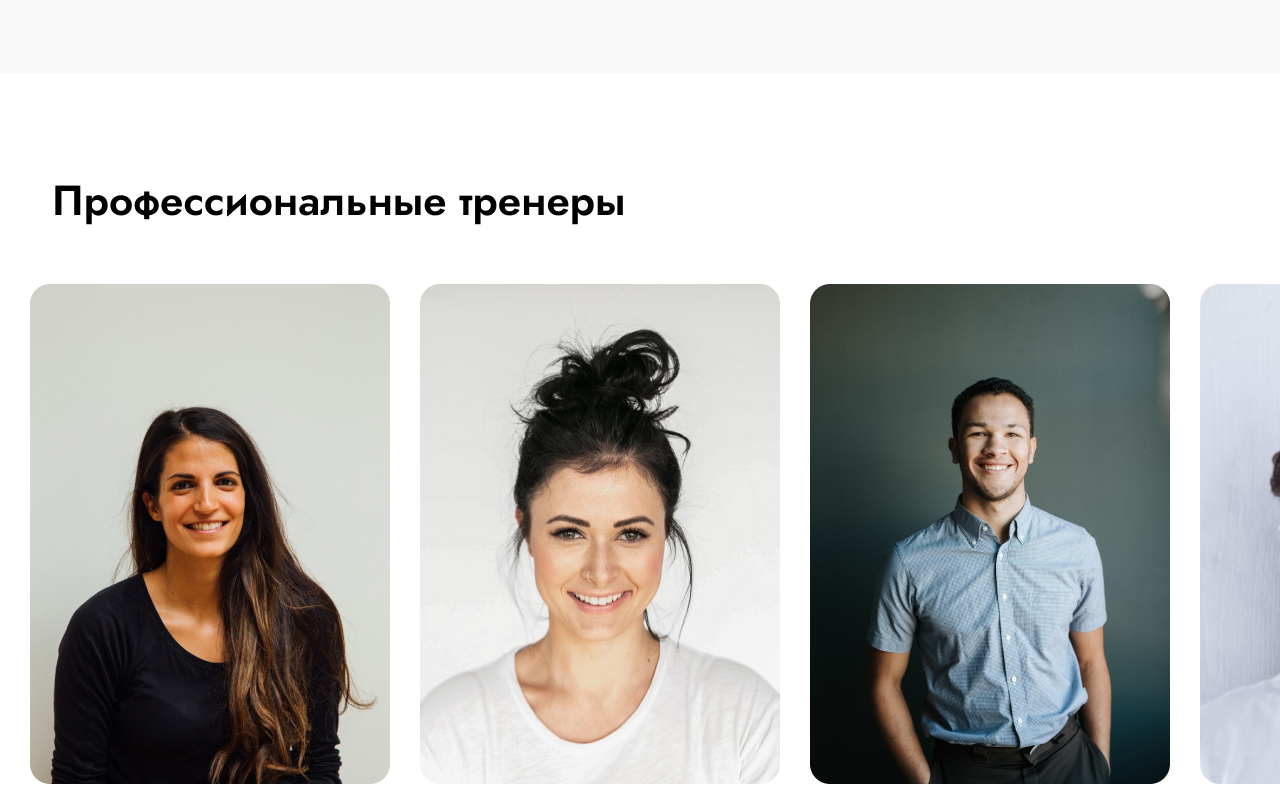
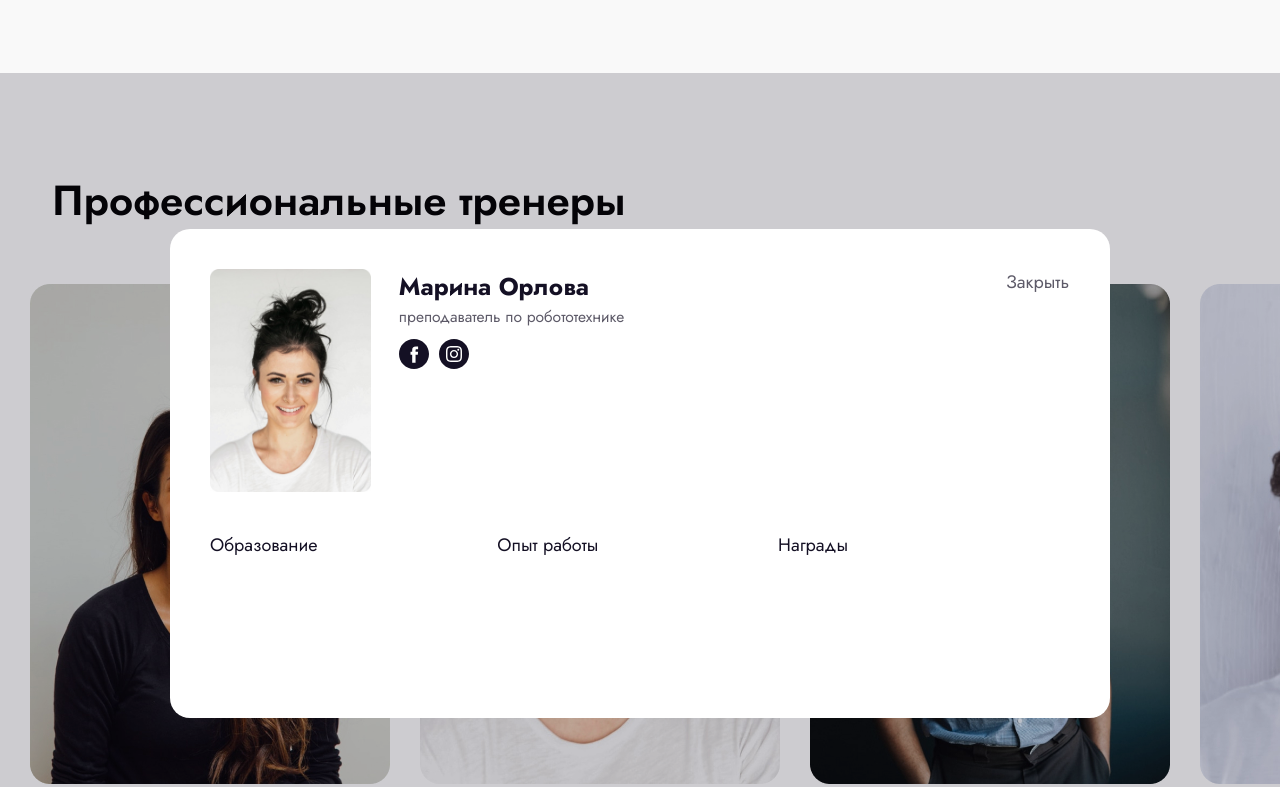
Before and after one commit to Andrey1yamzin/ROBO.SCHOOL, a plain HTML site: page index.html in a window 1280 px wide. Shown: the part 1665-2452 px from the top of the page. Drawn offline with nearby package versions, Linux system fonts and the light colour scheme.

Commit message:
create popup

```diff
--- a/index.html
+++ b/index.html
@@ -142,8 +142,8 @@
                                         <p>преподаватель по программированию</p>
                                         <a href="#">Подробнее</a>
                                       </div>
+                                    </div>
 
-                                    </div>
                                     <div class="coaches-slide__elements-control elements-control">
                                         <div class="coaches-slide__btn">
                                             <div class="swiper-button-prev">
@@ -158,6 +158,41 @@
                                       </div>
                                     </div>
                         </div>
+                    </div>
+                </div>
+                <div class="coaches__modal modal">
+                    <div class="modal__body">
+
+                        <div class="modal__head modal-head">
+                            <div class="modal-head__item-image item-image">
+                                <img src="/image/slider/unsplash_IF9TK5Uy-KI.jpg" alt="фото тренера">
+                            </div>
+                            <div class="modal-head__item-content item-content">
+                                <div class="item-content__name name"><h3>Марина Орлова</h3></div>
+                                <div class="item-content__profession profession">преподаватель по робототехнике</div>
+                                <div class="item-content__social-media social-media">
+                                    <a href="#" class="social-media__link-facebook">
+                                        <img src="icons/modal/facebook.svg" alt="facebook">
+                                    </a>
+                                    <a href="#" class="social-media__link-instagram">
+                                        <img src="icons/modal/Instagram.svg" alt="Instagram">
+                                    </a>
+                                </div>
+                            </div>
+                            <div class="modal-head__item-close item-close">
+                                <button class="item-close__button-close button-close">Закрыть</button>
+                            </div>
+                        </div>
+
+                        <div class="modal__btn-popup btn-popup">
+                            <div class="btn-popup__education education">Образование</div>
+                            <div class="btn-popup__experience experience">Опыт работы</div>
+                            <div class="btn-popup__awards awards">Награды</div>
+                        </div>
+                        <div class="modal__conetent-popup content-popup">
+
+                        </div>
+
                     </div>
                 </div>
             </section>
--- a/js/slider.js
+++ b/js/slider.js
@@ -46,6 +46,7 @@ breakpoints: {
         spaceBetween:30,
     },
     1920:{
+        slidesPerView:3,
         spaceBetween:40,
     }
 }
--- /dev/null
+++ b/scss/_modal.scss
@@ -0,0 +1,91 @@
+.modal{
+    position: absolute;
+    width: 100vw;
+    height: 100vh;
+    z-index: 5;
+    left: 0;
+    top: 0;
+    background-color: #14102436;
+    display: flex;
+    justify-content: center;
+    align-items: center;
+    .modal__body{
+        max-width: 940px;
+        width: 940px;
+        min-height: 489px;
+        background-color: #fff;
+        border-radius: 20px;
+        padding: 40px;
+    }
+}
+
+.modal-head{
+    display: flex;
+    &__item-image{
+        flex: 0 1 18.7%;
+        img{
+            width: 100%;
+        }
+    }
+    &__item-content{
+        flex: 1 1 auto;
+        padding-left:calc(10px + (40 - 10) * ((100vw - 320px) / (1920 - 320)));
+    }
+    &__item-close{
+        flex: 0 1 7.45%;
+        .item-close__button-close{
+            border: none;
+            background-color: #ffffff00;
+            cursor: pointer;
+            color: #141024b0;
+            padding: 0;
+            &:hover{
+                color: #141024ec;
+            }
+        }
+    }
+}
+
+.item-content{
+    &__name{
+        color: #141024;
+        font-size: calc(16px + (24 - 16) * ((100vw - 320px) / (1920 - 320)));
+    }
+    &__profession{
+        color: #141024b0;
+        font-size: calc(12px + (18 - 12) * ((100vw - 320px) / (1920 - 320)));
+    }
+    &__social-media{
+        display: flex;
+        margin-top: 10px;
+        a{
+            &:first-child{
+                margin-right: 10px;
+            }
+        }
+
+    }
+}
+
+
+.btn-popup{
+    margin-top: 40px;
+    display: flex;
+    justify-content: space-between;
+    padding-right: 222px;
+    color:#141024;
+    *{
+        cursor: pointer;
+        &:active, &:hover{
+            color: #D52027;
+        }
+
+    }
+
+    // если ничего нет в блоке
+    .none{
+        cursor: default;
+        color: #14102457;
+    }
+
+}
--- a/scss/style.scss
+++ b/scss/style.scss
@@ -32,6 +32,7 @@ body{
 @import 'coaches.scss';
 @import 'rate.scss';
 @import 'entry.scss';
+@import 'modal.scss';
 @import 'footer.scss';
 
 
```
Also changed, not shown: icons/modal/Instagram.svg (added), icons/modal/facebook.svg (added), js/modal.js (added), style/style.css.
